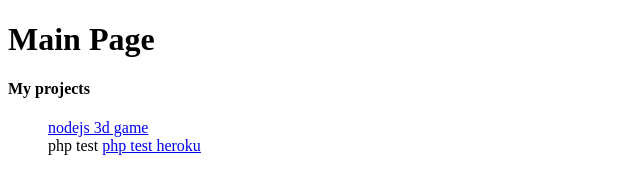
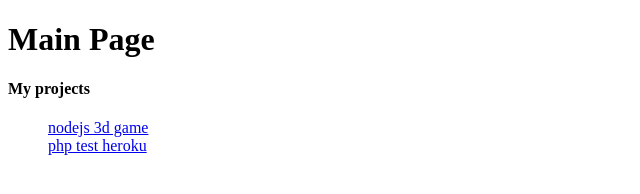
Before and after one commit to cailean-d/cailean-d.github.io, a plain HTML site: page index.html in a window 1280 px wide. Shown: the whole page, without its empty margins (0-640 px from the left). Drawn offline with Linux system fonts and the light colour scheme.

Commit message:
edited link

```diff
--- a/index.html
+++ b/index.html
@@ -18,7 +18,7 @@
 	<h4>My projects</h4>
 	<ul>
 		<li><a href="https://afternoon-escarpment-56397.herokuapp.com" target="_blank">nodejs 3d game </a></li>
-		<li>php test <a href="https://agile-peak-45584.herokuapp.com" target="_blank">php test heroku</a></li>
+		<li><a href="https://agile-peak-45584.herokuapp.com" target="_blank">php test heroku</a></li>
 	</ul>
 </body>
 </html>
```
